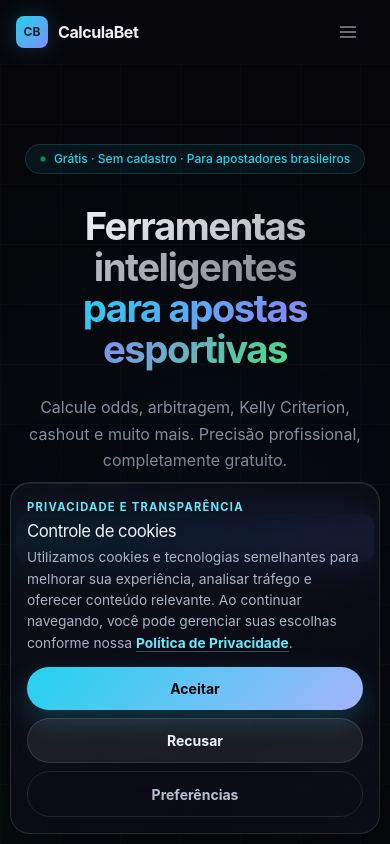
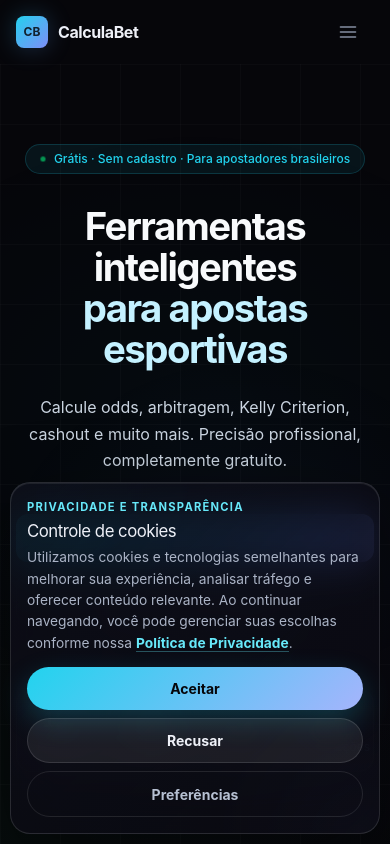
Before and after one commit to cerebromilionario/CalculaBet, a React (Vite) app: page / in a window 390 px wide. Shown: the top 844 px of the page. Built offline with nearby package versions, Linux system fonts and the light colour scheme.

Commit message:
Fix mobile contrast and blog post listing

```diff
--- a/src/index.css
+++ b/src/index.css
@@ -255,7 +255,8 @@
 
   /* Gradient text */
   .text-gradient {
-    background: linear-gradient(135deg, #eef0f7 0%, rgba(238,240,247,0.55) 100%);
+    color: var(--text-1);
+    background: linear-gradient(135deg, #f8fafc 0%, rgba(226,232,240,0.86) 100%);
     -webkit-background-clip: text;
     -webkit-text-fill-color: transparent;
     background-clip: text;
@@ -271,6 +272,21 @@
     -webkit-background-clip: text;
     -webkit-text-fill-color: transparent;
     background-clip: text;
+  }
+
+
+  @media (max-width: 640px) {
+    .text-gradient {
+      background: none;
+      color: #f8fafc;
+      -webkit-text-fill-color: #f8fafc;
+    }
+
+    .hero-title-accent {
+      background: none !important;
+      color: #c4f1ff;
+      -webkit-text-fill-color: #c4f1ff !important;
+    }
   }
 
   /* Section title */
--- a/src/pages/Home.jsx
+++ b/src/pages/Home.jsx
@@ -119,6 +119,7 @@
               <span className="text-gradient">Ferramentas inteligentes</span>
               <br />
               <span
+                className="hero-title-accent"
                 style={{
                   background: 'linear-gradient(135deg, #22d3ee 0%, #818cf8 50%, #4ade80 100%)',
                   WebkitBackgroundClip: 'text',
@@ -133,7 +134,7 @@
             {/* Subheading */}
             <p
               className="mb-10 mx-auto"
-              style={{ fontSize: 'clamp(1rem, 2vw, 1.2rem)', lineHeight: '1.65', color: 'var(--text-2)', maxWidth: '540px' }}
+              style={{ fontSize: 'clamp(1rem, 2vw, 1.2rem)', lineHeight: '1.65', color: '#cbd5e1', maxWidth: '540px' }}
             >
               Calcule odds, arbitragem, Kelly Criterion, cashout e muito mais.
               Precisão profissional, completamente gratuito.
--- a/src/pages/blog/Blog.jsx
+++ b/src/pages/blog/Blog.jsx
@@ -113,7 +113,7 @@
     <>
       <SEOHead title={title} description={description} canonical="/blog" schema={buildSchema()} />
 
-      <main className="relative overflow-hidden pt-28 pb-20">
+      <main className="relative overflow-x-hidden overflow-y-visible pt-28 pb-20">
         <div className="absolute inset-0 pointer-events-none" aria-hidden="true">
           <div className="absolute top-0 left-1/2 -translate-x-1/2 w-[900px] h-[520px] rounded-full blur-3xl opacity-25" style={{ background: 'radial-gradient(circle, rgba(34,211,238,0.30), transparent 65%)' }} />
           <div className="absolute top-56 right-[-160px] w-[520px] h-[520px] rounded-full blur-3xl opacity-20" style={{ background: 'radial-gradient(circle, rgba(129,140,248,0.38), transparent 62%)' }} />
@@ -128,10 +128,10 @@
               <h1 className="text-4xl sm:text-5xl lg:text-6xl font-bold tracking-tight leading-[1.02] text-gradient">
                 Blog sobre Odds, Apostas Esportivas e Gestão de Banca
               </h1>
-              <p className="mt-6 text-lg sm:text-xl leading-relaxed" style={{ color: 'var(--text-2)' }}>
+              <p className="mt-6 text-lg sm:text-xl leading-relaxed" style={{ color: '#cbd5e1' }}>
                 Conteúdos educativos para entender melhor probabilidades, cálculos, odds, ferramentas e boas práticas de apostas responsáveis.
               </p>
-              <p className="mt-5 text-base leading-relaxed" style={{ color: 'var(--text-2)' }}>
+              <p className="mt-5 text-base leading-relaxed" style={{ color: '#cbd5e1' }}>
                 O Blog CalculaBet reúne guias para iniciantes e materiais práticos sobre leitura de odds, probabilidade implícita, controle de banca, múltiplas, arbitragem, cashout e uso consciente de calculadoras. A proposta é ajudar você a compreender cenários antes de tomar decisões, sempre lembrando que apostas envolvem risco financeiro e não têm resultado garantido.
               </p>
               <div className="mt-8 flex flex-col sm:flex-row gap-3">
@@ -169,7 +169,7 @@
             selectedCategoryName={selectedCategoryName}
           />
 
-          <section id="artigos" className="mt-10" aria-labelledby="blog-artigos">
+          <section id="artigos" className="mt-10 overflow-visible" aria-labelledby="blog-artigos">
             <div className="flex items-end justify-between gap-4 mb-5">
               <div>
                 <p className="text-sm" style={{ color: 'var(--text-3)' }}>{filteredPosts.length} artigo(s) encontrados</p>
@@ -178,7 +178,7 @@
             </div>
 
             {filteredPosts.length > 0 ? (
-              <div className="grid md:grid-cols-2 lg:grid-cols-3 gap-5">
+              <div className="grid grid-cols-1 md:grid-cols-2 lg:grid-cols-3 gap-5 overflow-visible">
                 {filteredPosts.map(post => <BlogCard key={post.slug} post={post} category={getCategoryById(post.category)} />)}
               </div>
             ) : (
```
